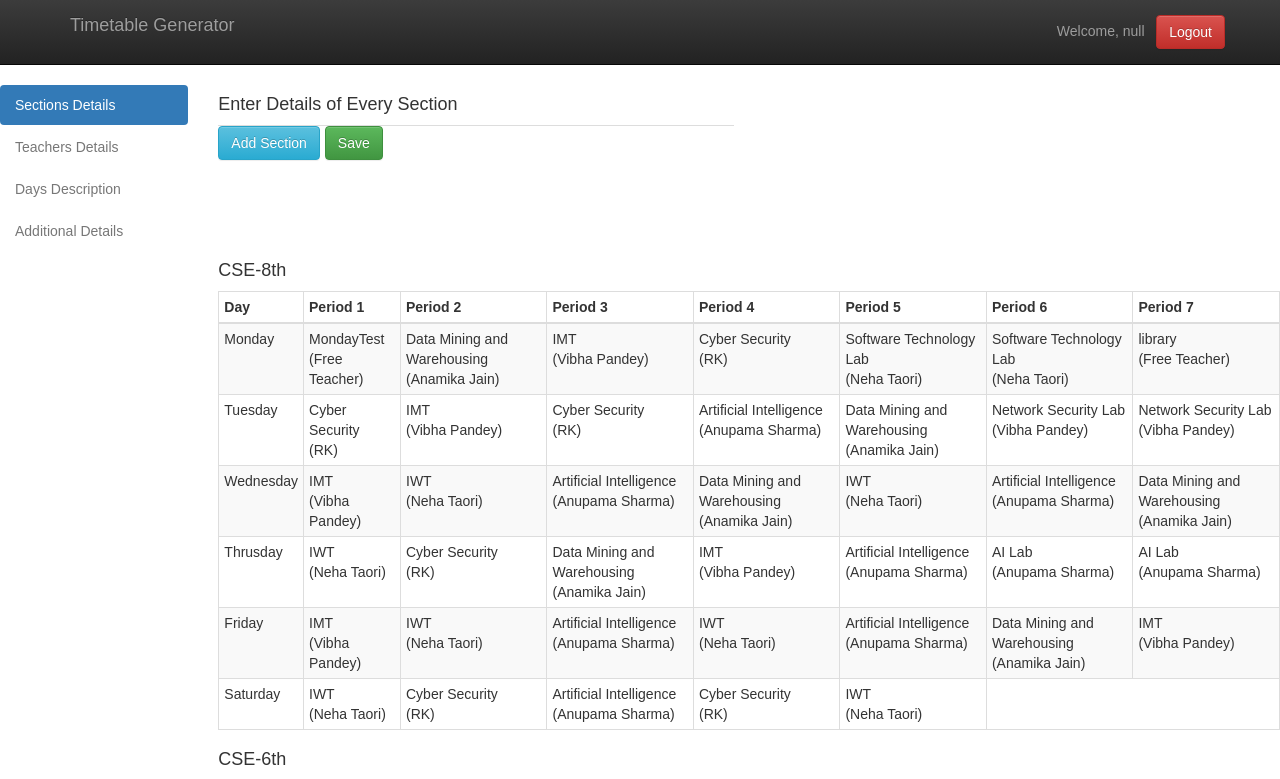
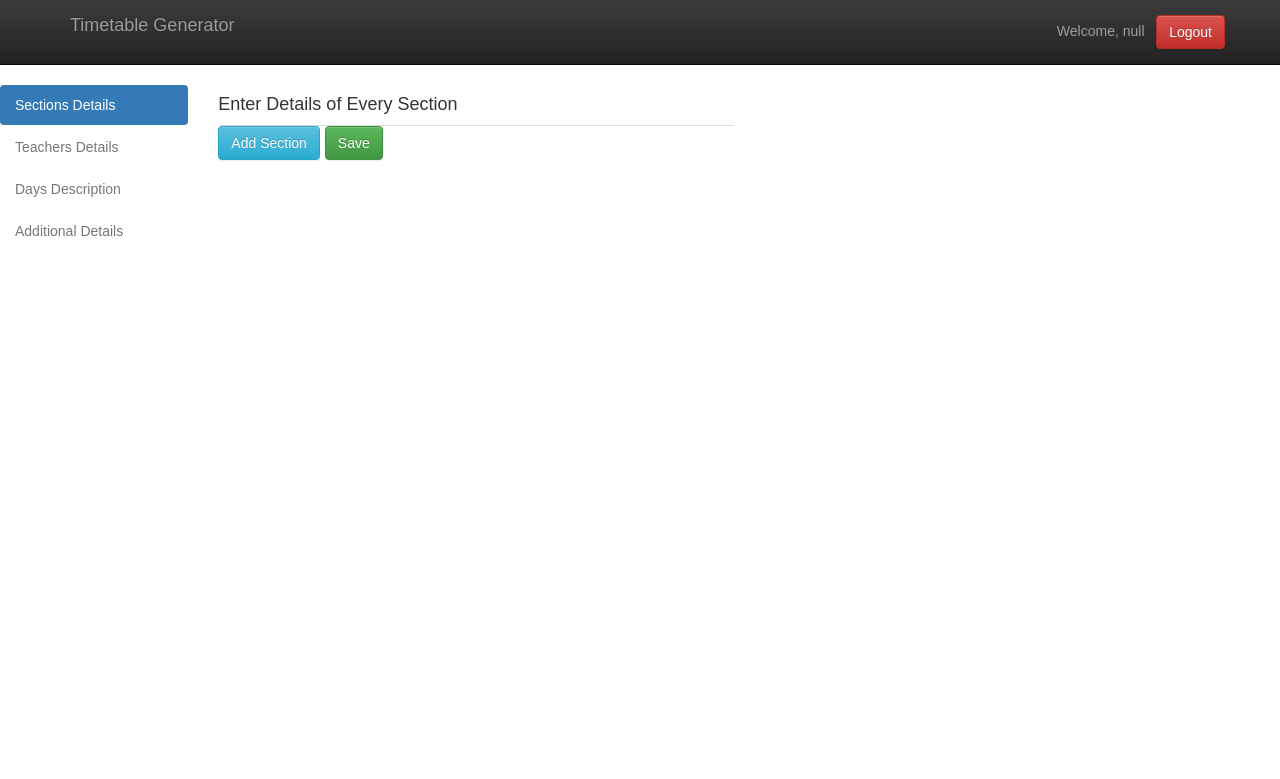
Before and after one commit to ryanStark24/timetable-ui, a React (Create React App) app: page /dashboard in a window 1280 px wide. Shown: the top 779 px of the page. Built offline with nearby package versions, Linux system fonts and the light colour scheme; sample sign-in values are in the browser's storage.

Commit message:
final linking completed

```diff
--- a/src/components/additionalDetails.jsx
+++ b/src/components/additionalDetails.jsx
@@ -1,6 +1,7 @@
 import React from 'react';
 import {TimeTableContext} from './TimetableContext';
 import {Button,FormControl,FormGroup,ControlLabel,Well} from 'react-bootstrap';
+import RequestHandler from '../request_handler';
 export default class AdditionalDetails extends React.Component{
     constructor(props){
         super(props);
@@ -21,7 +22,8 @@ export default class AdditionalDetails extends React.Component{
         let status=window.confirm("Do you want to submit");
        if(status){
            this.setState({disable:true});
-           context.commit();
+           RequestHandler.generateTimeTable(context.state.data,(result)=>context.setResult(result));
+
        }
     }
     render(){
--- a/src/components/masterComponent.jsx
+++ b/src/components/masterComponent.jsx
@@ -7,30 +7,32 @@ import AdditionalDetails from './additionalDetails';
 import TableUI from './tableUI';
 import {Tab,NavItem,Nav,Row,Col} from 'react-bootstrap';
 import {TimeTableContext} from './TimetableContext';
-import RequestHandler from '../request_handler';
-
+// import {timetable} from './constants';
 class DataProvider extends React.Component{
     constructor(props){
         super(props);
         this.state={
+            data:{
             Sections:[],
             Teachers:[],
             DaysDescription:[],
             totalPeriods:0,
             lab_periods_after:0
+            },result:null
         };
     }
     render(){
         return(
             <TimeTableContext.Provider value={{
                 state:this.state,
-                result:{},
-                setSections :(Sections) =>this.setState({Sections},()=>console.log(this.state.Sections)),
-                setTeachers :(Teachers) =>this.setState({Teachers},()=>console.log(this.state.Teachers)),
-                setDaysDescription :(DaysDescription) =>this.setState({DaysDescription},()=>console.log(this.state.DaysDescription)),
-                setTotalPeriods :(totalPeriods) =>this.setState({totalPeriods},()=>console.log(this.state.totalPeriods)),
-                setLabsAfter :(lab_periods_after) =>this.setState({lab_periods_after},()=>console.log(this.state.lab_periods_after)),
-                commit:()=> RequestHandler.generateTimeTable(this.state)
+                result:null,
+                setSections :(Sections) =>this.setState({Sections}),
+                setTeachers :(Teachers) =>this.setState({Teachers}),
+                setDaysDescription :(DaysDescription) =>this.setState({DaysDescription}),
+                setTotalPeriods :(totalPeriods) =>this.setState({totalPeriods}),
+                setLabsAfter :(lab_periods_after) =>this.setState({lab_periods_after}),
+                setResult:(result)=>this.setState({result})
+
 
             }}>
                 {this.props.children}
@@ -65,14 +67,15 @@ changeKey(name){
                  <TimeTableContext.Consumer>
 
 
-                     {(context)=>( <Tab.Container id="left-tabs-example" onSelect={(e,any)=>this.setState({activeKey:e})} activeKey={this.state.activeKey}>
+                     {(context)=>( <React.Fragment>
+                         <Tab.Container id="left-tabs-example" onSelect={(e,any)=>this.setState({activeKey:e})} activeKey={this.state.activeKey}>
                  <Row className="clearfix">
     <Col sm={2}>
       <Nav bsStyle="pills" stacked>
         <NavItem eventKey="first">Sections Details</NavItem>
-        <NavItem disabled= {context.state.Sections.length === 0} eventKey="second" >Teachers Details</NavItem>
-        <NavItem disabled= {context.state.Teachers.length === 0} eventKey="third" >Days Description</NavItem>
-        <NavItem disabled= {context.state.DaysDescription.length === 0} eventKey="fourth" >Additional Details</NavItem>
+        <NavItem disabled= {context.state.data.Sections.length === 0} eventKey="second" >Teachers Details</NavItem>
+        <NavItem disabled= {context.state.data.Teachers.length === 0} eventKey="third" >Days Description</NavItem>
+        <NavItem disabled= {context.state.data.DaysDescription.length === 0} eventKey="fourth" >Additional Details</NavItem>
       </Nav>
     </Col>
     <Col sm={10}>
@@ -96,10 +99,13 @@ changeKey(name){
       </Tab.Content>
     </Col>
   </Row>
-  </Tab.Container>)}
+  </Tab.Container>
+  {/* <button onClick={()=>context.setResult(timetable)}>click kar bc</button> */}
+  {context.state.result !== null? <TableUI timetable={context.state.result}/>:''}
+     </React.Fragment> )}
 
   </TimeTableContext.Consumer>
-  <TableUI/>
+
   </React.Fragment>
   </DataProvider>
 
--- a/src/components/tableUI.jsx
+++ b/src/components/tableUI.jsx
@@ -1,13 +1,12 @@
 import React from 'react';
 import {Table,thead,tr,Row,Col} from 'react-bootstrap';
-import {timetable} from './constants';
 export default class TableUI extends React.Component{
 
 
     createBodyUI(day){
 
         return day.periods.map((period,i)=>{
-                   return  <td> {period.subject}<br/>{"("+period.teacher+')'} </td>
+                   return  <td key={i}> {period.subject}<br/>{"("+period.teacher+')'} </td>
 
         })
         }
@@ -16,7 +15,7 @@ export default class TableUI extends React.Component{
             let Timetable=section.timetable;
             return Timetable.map((day,i)=>{
              return (
-                 <React.Fragment>
+                 <React.Fragment key={i}>
                      <tr>
                  <td>{day.day}</td>
                  {this.createBodyUI(day)}
@@ -35,7 +34,7 @@ export default class TableUI extends React.Component{
               index=Timetable.indexOf(day);}
         }
         return Timetable[index].periods.map((period,i)=>{
-                return  <th> {'Period '+(i+1)} </th>
+                return  <th key={i}> {'Period '+(i+1)} </th>
 
 
 
@@ -49,9 +48,9 @@ export default class TableUI extends React.Component{
             <React.Fragment>
             <Row>
                 <Col mdOffset={2} md={10}>
-              {timetable.timetable.map((section,index)=>{
+              {this.props.timetable.timetable.map((section,index)=>{
                   return (
-                      <React.Fragment>
+                      <React.Fragment key={index}>
                       <h4>{section.sectionName}</h4>
                     <Table striped bordered condensed hover>
                     <thead>
--- a/src/request_handler.js
+++ b/src/request_handler.js
@@ -30,14 +30,14 @@ export default class RequestHandler {
       .catch(err => console.log(err.msg));
   }
 
-  static generateTimeTable(Data){
-    console.log('Here');
-    axios.post(base_path + '/timetable',Data,{
+  static generateTimeTable(Data,callback){
+
+  return  axios.post(base_path + '/timetable',Data,{
       headers:{ 'Content-Type': 'application/json',
                 'Authorization':'Bearer '+sessionStorage.getItem('token')
     }
     }).then(res=>{
-      console.log(res);
+     if(callback instanceof Function) callback(res);
     }).catch(err=>console.log(err));
   }
 
```
